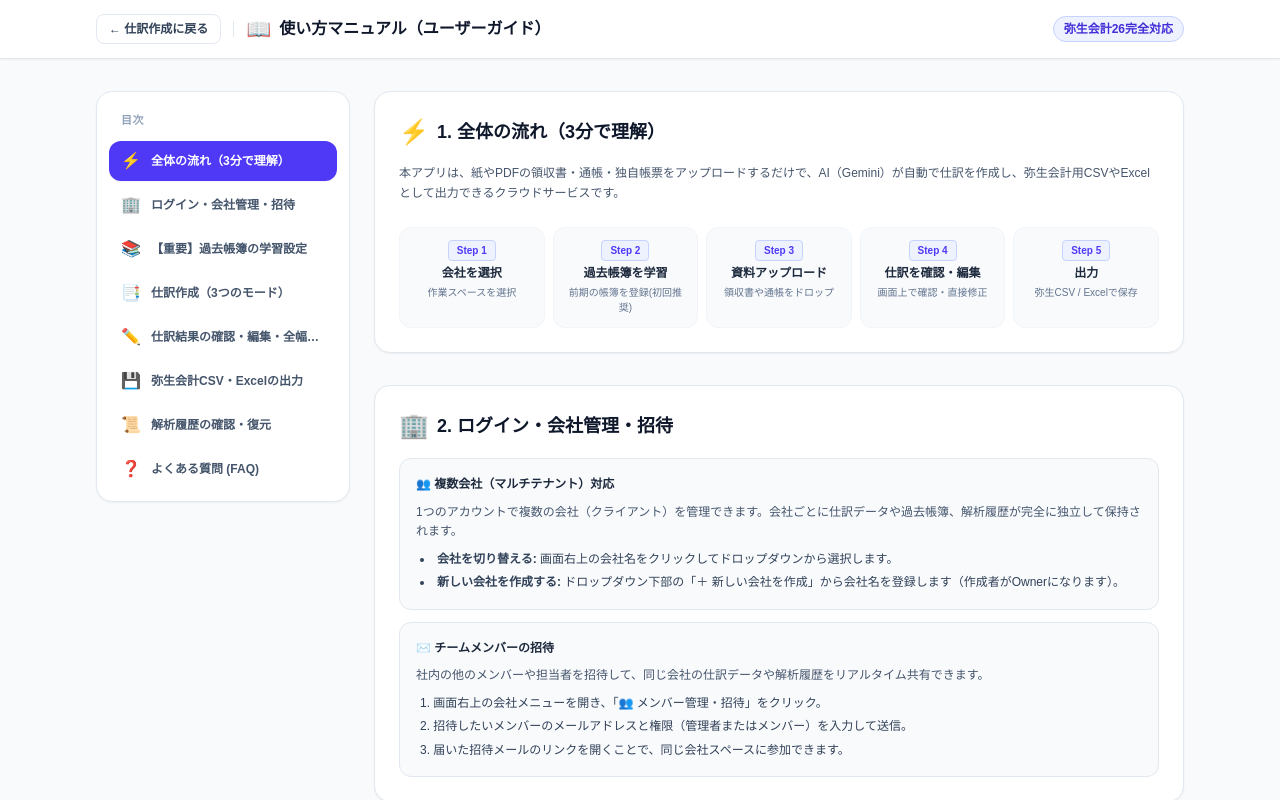
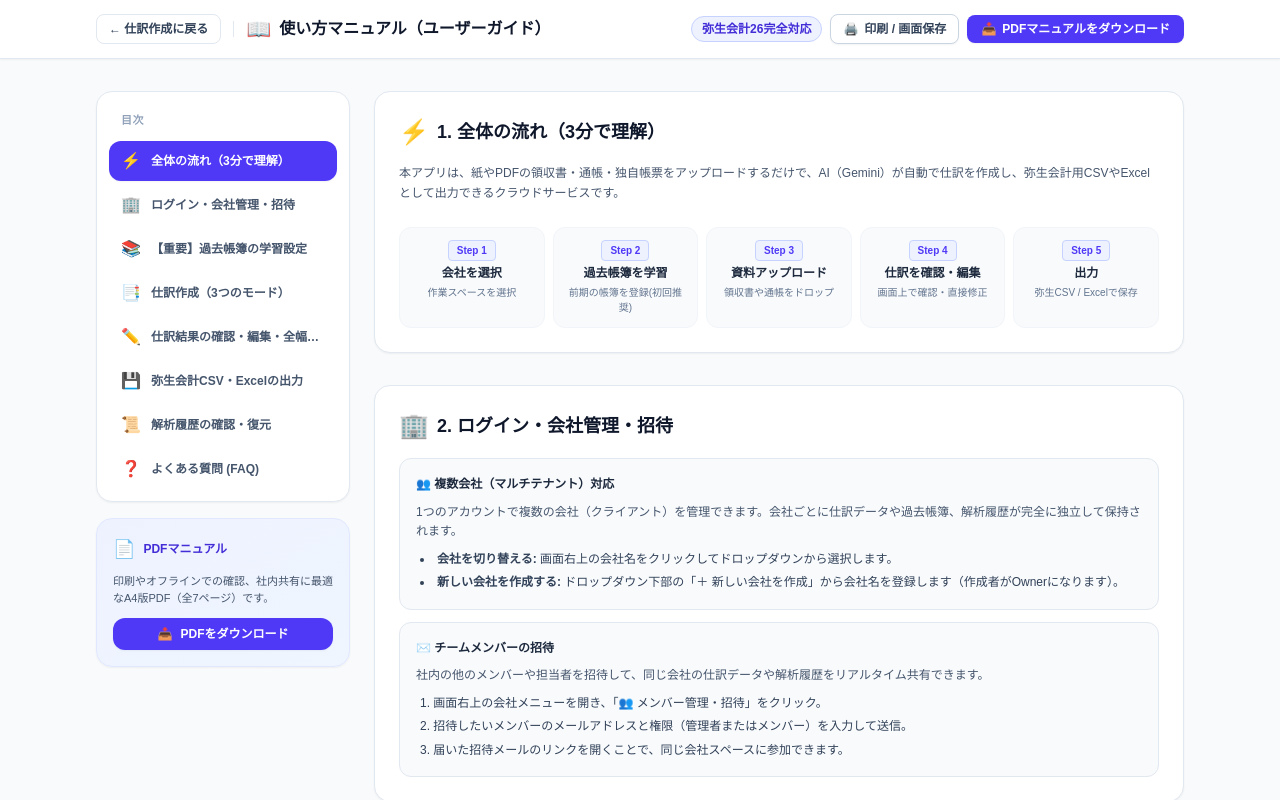
Before and after one commit to wakatsukakeiri-cmd/accounting-ai, a Next.js app: page /manual in a window 1280 px wide. Shown: the top 800 px of the page. Built offline with nearby package versions, Linux system fonts and the light colour scheme; no server answers.

Commit message:
feat: add downloadable PDF manual and direct download buttons across headers

```diff
--- a/app/manual/page.tsx
+++ b/app/manual/page.tsx
@@ -26,8 +26,8 @@ export default function ManualPage() {
   return (
     <div className="min-h-screen bg-slate-50 text-slate-800">
       {/* 固定ヘッダー */}
-      <header className="bg-white border-b border-slate-200 sticky top-0 z-30 shadow-xs">
-        <div className="max-w-6xl mx-auto px-4 sm:px-6 lg:px-8 py-3.5 flex items-center justify-between">
+      <header className="bg-white border-b border-slate-200 sticky top-0 z-30 shadow-xs print:hidden">
+        <div className="max-w-6xl mx-auto px-4 sm:px-6 lg:px-8 py-3.5 flex flex-wrap items-center justify-between gap-3">
           <div className="flex items-center gap-3">
             <Link
               href="/"
@@ -43,17 +43,40 @@ export default function ManualPage() {
               </h1>
             </div>
           </div>
-          <span className="text-xs bg-indigo-50 text-indigo-700 border border-indigo-200 px-2.5 py-1 rounded-full font-bold">
+
+          <div className="flex items-center gap-2">
+            <span className="hidden md:inline-block text-xs bg-indigo-50 text-indigo-700 border border-indigo-200 px-2.5 py-1 rounded-full font-bold">
               弥生会計26完全対応
             </span>
+
+            <button
+              onClick={() => window.print()}
+              className="hidden sm:flex items-center gap-1.5 px-3 py-1.5 rounded-lg border border-slate-300 bg-white text-xs font-bold text-slate-700 hover:bg-slate-50 transition-all cursor-pointer shadow-xs"
+              title="この画面を印刷またはPDFとして保存"
+            >
+              <span>🖨️</span>
+              <span>印刷 / 画面保存</span>
+            </button>
+
+            <a
+              href="/manual.pdf"
+              download="AI会計仕訳アプリ_ご利用マニュアル.pdf"
+              className="flex items-center gap-1.5 px-3.5 py-1.5 rounded-lg bg-indigo-600 text-white text-xs font-bold hover:bg-indigo-700 transition-all shadow-xs cursor-pointer active:scale-95"
+              title="A4サイズ・全7ページのPDFマニュアルを直接ダウンロード"
+            >
+              <span>📥</span>
+              <span>PDFマニュアルをダウンロード</span>
+            </a>
+          </div>
         </div>
       </header>
 
       {/* メインレイアウト */}
-      <div className="max-w-6xl mx-auto px-4 sm:px-6 lg:px-8 py-8">
+      <div className="max-w-6xl mx-auto px-4 sm:px-6 lg:px-8 py-8 print:p-0 print:max-w-none">
         <div className="grid grid-cols-1 md:grid-cols-12 gap-6 items-start">
           {/* 左側：目次ナビゲーション（sticky） */}
-          <aside className="md:col-span-4 lg:col-span-3 sticky top-20 space-y-1 bg-white p-3 rounded-2xl border border-slate-200 shadow-xs">
+          <aside className="md:col-span-4 lg:col-span-3 sticky top-20 space-y-4 print:hidden">
+            <div className="bg-white p-3 rounded-2xl border border-slate-200 shadow-xs space-y-1">
               <div className="px-3 py-2 text-[11px] font-bold text-slate-400 uppercase tracking-wider">
                 目次
               </div>
@@ -80,10 +103,30 @@ export default function ManualPage() {
                 </button>
               )
             })}
+            </div>
+
+            {/* サイドバー内 PDFダウンロードボックス */}
+            <div className="bg-gradient-to-br from-indigo-50 to-blue-50 p-4 rounded-2xl border border-indigo-100 shadow-xs space-y-2.5">
+              <div className="flex items-center gap-2 text-indigo-700">
+                <span className="text-lg">📄</span>
+                <span className="text-xs font-extrabold">PDFマニュアル</span>
+              </div>
+              <p className="text-[11px] text-slate-600 leading-relaxed">
+                印刷やオフラインでの確認、社内共有に最適なA4版PDF（全7ページ）です。
+              </p>
+              <a
+                href="/manual.pdf"
+                download="AI会計仕訳アプリ_ご利用マニュアル.pdf"
+                className="w-full flex items-center justify-center gap-2 py-2 px-3 rounded-xl bg-indigo-600 hover:bg-indigo-700 text-white text-xs font-bold transition-all shadow-xs active:scale-95 text-center cursor-pointer"
+              >
+                <span>📥</span>
+                <span>PDFをダウンロード</span>
+              </a>
+            </div>
           </aside>
 
           {/* 右側：マニュアル本文 */}
-          <main className="md:col-span-8 lg:col-span-9 space-y-8">
+          <main className="md:col-span-8 lg:col-span-9 space-y-8 print:col-span-12 print:w-full print:space-y-6">
             {/* 1. 全体の流れ */}
             <section id="flow" className="bg-white p-6 rounded-2xl border border-slate-200 shadow-xs space-y-4 scroll-mt-20">
               <div className="flex items-center gap-2 text-indigo-600">
--- a/app/page.tsx
+++ b/app/page.tsx
@@ -1439,6 +1439,15 @@ export default function Home() {
               >
                 <span>📖 使い方マニュアル</span>
               </Link>
+
+              <a
+                href="/manual.pdf"
+                download="AI会計仕訳アプリ_ご利用マニュアル.pdf"
+                className="flex items-center gap-1.5 rounded-xl bg-white hover:bg-indigo-50 px-3 py-2 text-xs font-bold text-indigo-700 border border-indigo-200 transition-all shadow-sm cursor-pointer"
+                title="A4版PDFマニュアルを直接ダウンロード"
+              >
+                <span>📥 PDF</span>
+              </a>
 
               <button
                 onClick={async () => {
--- a/app/reference-books/page.tsx
+++ b/app/reference-books/page.tsx
@@ -193,6 +193,14 @@ export default function ReferenceBooksPage() {
             >
               <span>📖 使い方マニュアル</span>
             </Link>
+            <a
+              href="/manual.pdf"
+              download="AI会計仕訳アプリ_ご利用マニュアル.pdf"
+              className="flex items-center gap-1.5 px-3 py-1.5 rounded-lg border border-indigo-200 bg-indigo-50 text-xs font-bold text-indigo-700 hover:bg-indigo-100 transition-colors cursor-pointer"
+              title="A4版PDFマニュアルを直接ダウンロード"
+            >
+              <span>📥 PDF</span>
+            </a>
             <CompanySwitcher />
           </div>
         </div>
```
Also changed, not shown: 2 other files (tests, documents, lock files or other folders). Lines whose indentation alone changed are shown as unchanged.
